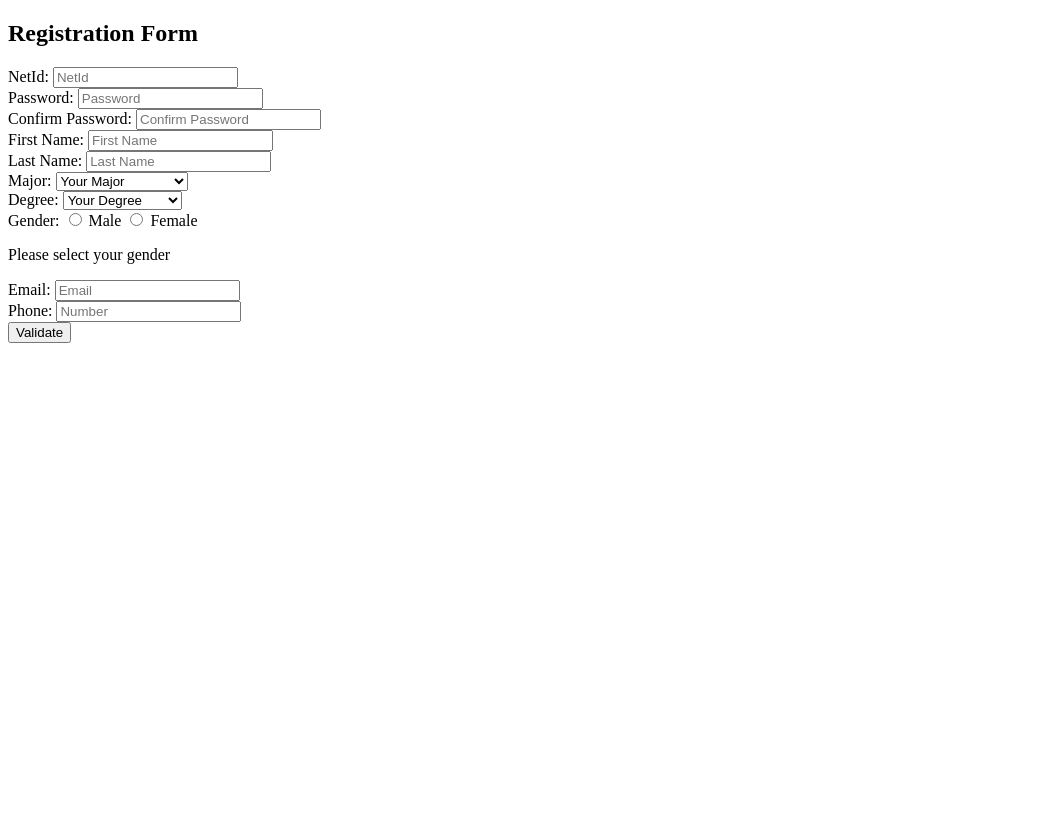
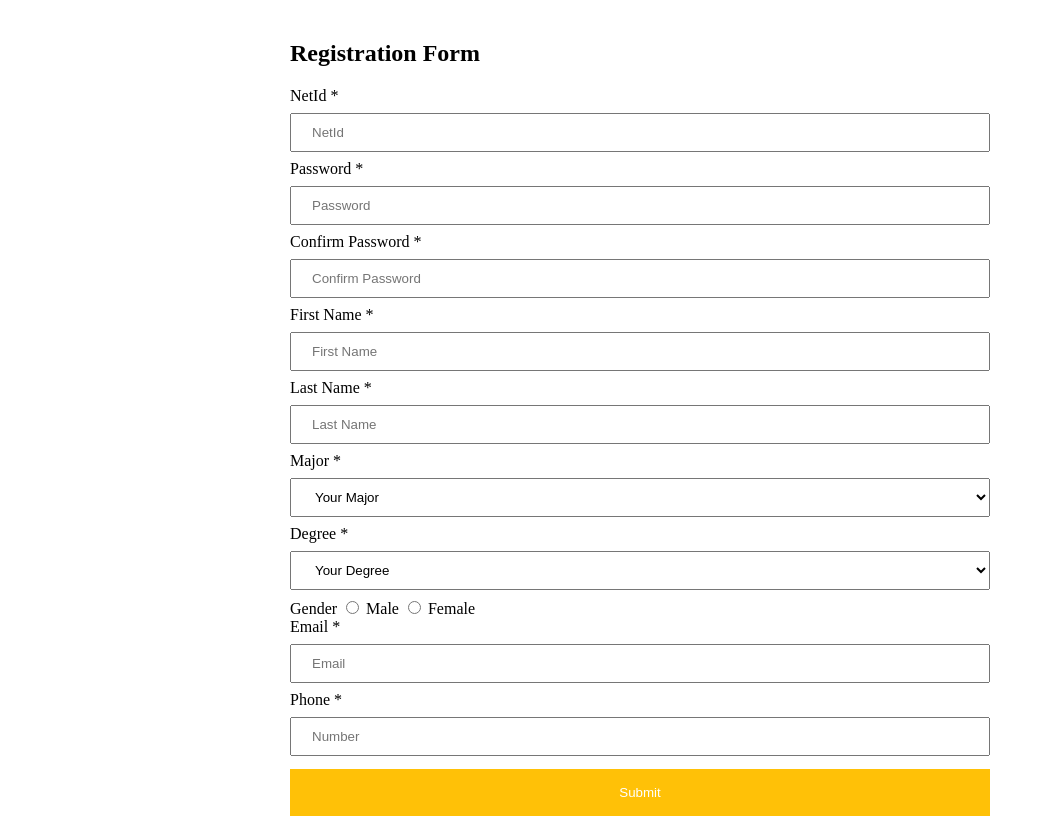
Before and after one commit to prabhu18/OnlineCourseRegistration, a PHP site: page /php/registration.html in a window 1280 px wide. Shown: the whole page, without its empty margins (0-1045 px from the left). Before the commit the page ends 343 px from the top, so only its background shows below. Run offline with PHP 8.4, Linux system fonts and the light colour scheme; some libraries are stand-ins or nearby versions.

Commit message:
Changes for registration and login flow
Ketki : Changes for registration and login flow

```diff
--- a/src/css/common.css
+++ b/src/css/common.css
@@ -1,4 +1,4 @@
-input {
+input[type=text],[type=password],[type=button],[type=submit],select {
     width: 100%;
     padding: 10px 20px;
     margin: 8px 0;
@@ -7,13 +7,12 @@ input {
 
 section {
     width: 700px;
-    height: 300px;
     margin-left: auto;
     margin-right: auto;
     margin-top: 40px;
 }
 
-button {
+button,input[type=submit] {
     background-color: #FFC107;
     border: none;
     color: white;
@@ -27,3 +26,9 @@ button {
 input:focus {
     border: 2px solid green;
 }
+.error {
+    color: red;
+    font-size: 20px;
+}
+
+.required:after { content:" *"; }
--- a/src/js/login.js
+++ b/src/js/login.js
@@ -13,10 +13,12 @@ $(document).ready(function () {
 
     if($("#username").val() == ""){
       $("#username").after("<span id='uname_error'>Username field cannot be empty.</span>");
+      	$("#uname_error").addClass("error");
         event.preventDefault();
     }
     if($("#password").val() == ""){
       $("#password").after("<span id='pwd_error'>Password field cannot be empty.</span>");
+      	$("#pwd_error").addClass("error");
         event.preventDefault();
     }
   });
--- a/src/js/registration.js
+++ b/src/js/registration.js
@@ -1,5 +1,6 @@
 $(document).ready(function () {
 	hideErrors();
+
 
 	$("#password").focus(function () {
          //Remove all the post-validation notifications
@@ -13,66 +14,97 @@ $(document).ready(function () {
 	});
 
     $("#validate").click(function () {
-	hideErrors();
-	if($("#netId").val() == ""){
-		$("#netId").after("<span id='uname_error'>NetId field cannot be empty.</span>");
-	}
+			var varErr= false;
+			hideErrors();
+
+			if($("#netId").val() == ""){
+				varErr=true;
+				$("#netId").after("<span id='uname_error'>NetId field cannot be empty.</span>");
+				$("#uname_error").addClass("error");
+			}
 	if($("#password").val() == ""){
+		varErr=true;
 		$("#password").after("<span id='pwd_error'>Password field cannot be empty.</span>");
+		$("#pwd_error").addClass("error");
 	}else{
 		var passwordRegex = /^(?=.*[A-Za-z])(?=.*\d)(?=.*[$@$!%*#?&])[A-Za-z\d$@$!%*#?&]{8,}$/;
 		 if (!$("#password").val().match(passwordRegex)) {
+			 varErr=true;
 				$("#password").after("<span id='pwd_error'>The password field should be at least 8 characters long and have atleast 1 special character and atleast 1 number</span>");
+				$("#pwd_error").addClass("error");
 			}
 	}
 
 	if($("#confirm_password").val() == ""){
+		varErr=true;
 		$("#confirm_password").after("<span id='confirm_pwd_error'>Confirm Password field cannot be empty.</span>");
+		$("#confirm_pwd_error").addClass("error");
 	}else{
 	if($("#confirm_password").val() != $("#password").val()){
+		varErr=true;
 		$("#confirm_password").after("<span id='confirm_pwd_error'>Passwords do not match</span>");
+		$("#confirm_pwd_error").addClass("error");
 	}
 	}
 
 	if($("#fName").val() == ""){
+		varErr=true;
 		$("#fName").after("<span id='fName_error'>First Name cannot be empty.</span>");
+		$("#fName_error").addClass("error");
 	}
 	if($("#lName").val() == ""){
+		varErr=true;
 		$("#lName").after("<span id='lName_error'>Last Name cannot be empty.</span>");
+		$("#lName_error").addClass("error");
 	}
 
-	var gender = $('input[name=gender]:checked').val();
+	/*var gender = $('input[name=gender]:checked').val();
 
 		if(!$("input:radio[name='gender']").is(":checked"))
 		$("#gender_error").show();
-
+*/
 
 	if($("#major").val() == 0){
+		varErr=true;
 		$("#major").after("<span id='major_error'>Please select a major.</span>");
+		$("#major_error").addClass("error");
 	}
 
 
 	if($("#degree").val() == 0){
+		varErr=true;
 		$("#degree").after("<span id='degree_error'>Please select a degree.</span>");
+		$("#degree_error").addClass("error");
 	}
 
 
 	if($("#email").val() == ""){
+		varErr=true;
 		$("#email").after("<span id='email_error'>Email cannot be empty.</span>");
+		$("#email_error").addClass("error");
 	}else{
 		var emailRegex = /^([a-zA-Z0-9_.+-])+\@(([a-zA-Z0-9-])+\.)+([a-zA-Z0-9]{2,4})+$/;
             //Check if the email is valid
             if (!$("#email").val().match(emailRegex)) {
+							varErr=true;
 				$("#email").after("<span id='email_error'>Please a valid email address (local-part@domain).</span>");
+				$("#email_error").addClass("error");
 			}
 	}
 
 	if($("#number").val() == ""){
+		varErr=true;
 		$("#number").after("<span id='number_error'>Number cannot be empty.</span>");
+			$("#number_error").addClass("error");
 	}else{
 	if (!$("#number").val().match(/^\d+$/)) {
+		varErr=true;
 		$("#number").after("<span id='number_error'>Number should have only numeric entries.</span>");
+		$("#number_error").addClass("error");
 	}
+	}
+	if(varErr){
+		event.preventDefault();
 	}
     });
 });
--- a/src/php/login.html
+++ b/src/php/login.html
@@ -18,6 +18,7 @@
 
             <button id="submit">Login</button>
         </form>
+        <a href="registration.html">New user? Register Here</a>
     </section>
 </body>
 </html>
--- a/src/php/registration.html
+++ b/src/php/registration.html
@@ -2,58 +2,56 @@
 <html lang="en">
 <head>
     <meta charset="utf-8" />
-    <title>Project Registartion</title>
+    <title>Registration</title>
+    <link type="text/css" rel="stylesheet" href="../css/common.css" />
     <script src="https://ajax.googleapis.com/ajax/libs/jquery/3.2.1/jquery.min.js"></script>
-    <script src="registraion_validation.js" type="text/javascript"></script>
+    <script src="../js/registration.js" type="text/javascript"></script>
 </head>
 <body>
     <section>
         <h2>Registration Form</h2>
-        <form >
-            NetId:
-            <input type="text" name="username" placeholder="NetId" id="netId">
-            <br />
-            Password:
-            <input type="password" name="password" placeholder="Password" id="password">
-            <br />
-			 Confirm Password:
-            <input type="password" name="password" placeholder="Confirm Password" id="confirm_password">
-            <br />
-			 First Name:
-            <input type="text" name="fName" placeholder="First Name" id="fName">
-            <br />
-			 Last Name:
-            <input type="text" name="lName" placeholder="Last Name" id="lName">
-            <br />
-			 Major:
+        <form action="registration.php" method="post">
+            <label class="required">NetId</label>
+            <input type="text" name="username" placeholder="NetId" id="netId" required><br/>
+
+            <label class="required"> Password</label>
+            <input type="password" name="password" placeholder="Password" id="password"><br/>
+
+			      <label class="required">Confirm Password</label>
+            <input type="password" name="password" placeholder="Confirm Password" id="confirm_password"><br/>
+
+			      <label class="required">First Name</label>
+            <input type="text" name="fName" placeholder="First Name" id="fName"><br/>
+
+			      <label class="required">Last Name</label>
+            <input type="text" name="lName" placeholder="Last Name" id="lName"><br/>
+
+            <label class="required">Major</label>
             <select id="major">
               <option value="0">Your Major</option>
               <option value="CS">Computer Science</option>
               <option value="ITM">ITM</option>
               <option value="MSBA">MSBA</option>
-</select>
-            <br />
+            </select><br/>
 
-			 Degree:
+            <label class="required">Degree</label>
             <select id="degree">
               <option value="0">Your Degree</option>
               <option value="Graduate">Graduate</option>
               <option value="Under-Graduate">Under-Graduate</option>
-</select>
-            <br />
+            </select><br/>
 
-		Gender:
+      		  <label>Gender</label>
       		    <input type="radio" name="gender" value="male" id="male"> Male
-  <input type="radio" name="gender" value="female" id="female"> Female<br>
-   <p id="gender_error">Please select your gender</p>
-			 Email:
-            <input type="email" name="email" placeholder="Email" id="email">
-            <br />
-			 Phone:
-            <input type="text" name="number" placeholder="Number" id="number">
-            <br />
+              <input type="radio" name="gender" value="female" id="female"> Female<br/>
 
-            <input type="button" value="Validate" id="validate">
+            <label class="required">Email</label>
+            <input type="text" name="email" placeholder="Email" id="email"><br/>
+
+			      <label class="required">Phone</label>
+            <input type="text" name="number" placeholder="Number" id="number"><br/>
+
+            <input type="submit" id="validate">
         </form>
 
     </section>
--- /dev/null
+++ b/src/php/registration.php
@@ -0,0 +1 @@
+<?php echo "kk" ?>
```
Lines whose indentation alone changed are shown as unchanged.
